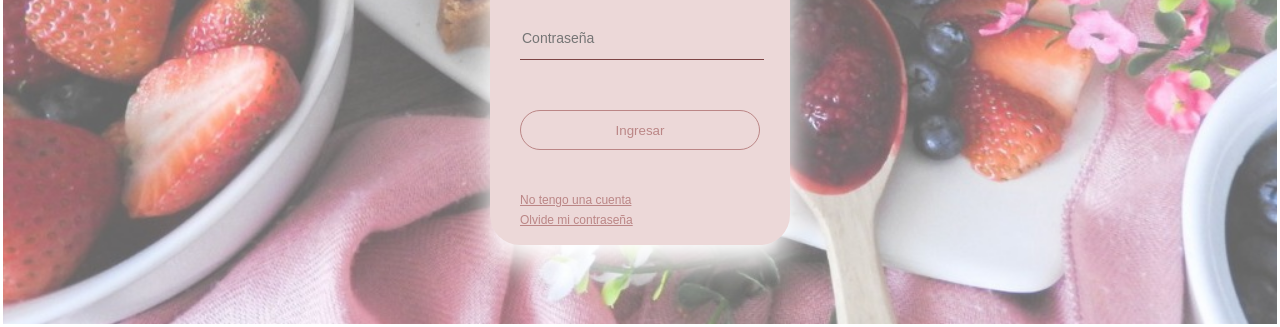
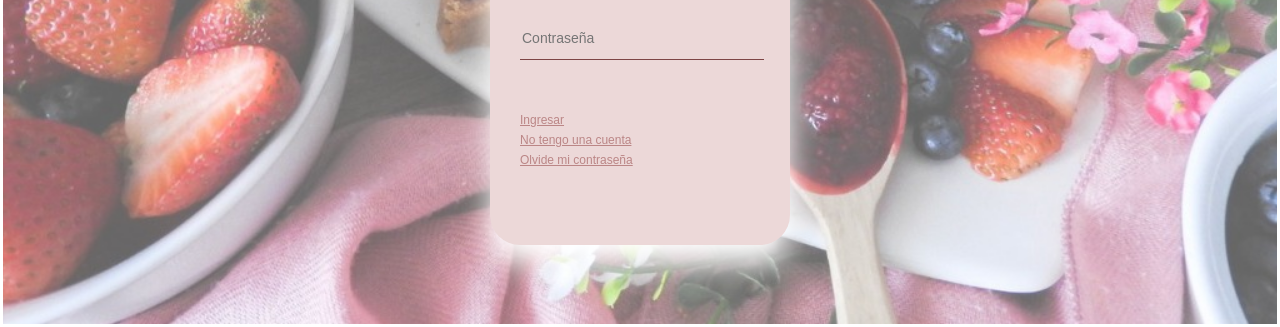
Before and after one commit to Luisa1612/Proyecto-Ciclo-3, a plain HTML site: page Estructura_HTML/login.html in a window 1280 px wide. Shown: the part 479-806 px from the top of the page. Drawn offline with Linux system fonts and the light colour scheme.

Commit message:
Boton ingresar ruta

```diff
--- a/Estructura_HTML/login.html
+++ b/Estructura_HTML/login.html
@@ -37,7 +37,9 @@
             <label for="Contraseña"></label>
             <input type="password" placeholder="Contraseña">
 
-            <input type="submit"  value="Ingresar" href="index.html">
+            <div>
+                <a href="index.html">Ingresar</a>
+            </div>
 
             <a href="registrame.html">No tengo una cuenta </a> <BR>
             <a href="olvide.html">Olvide mi contraseña </a>
```
